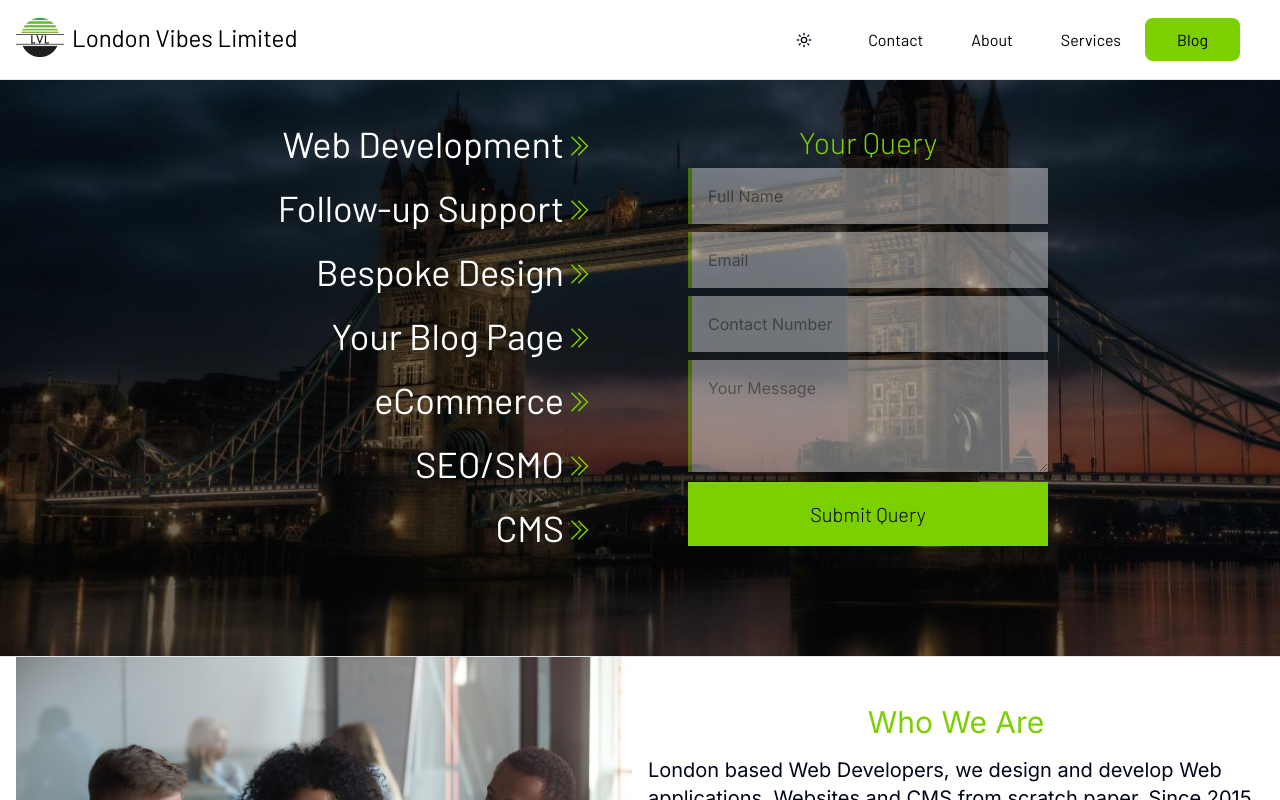
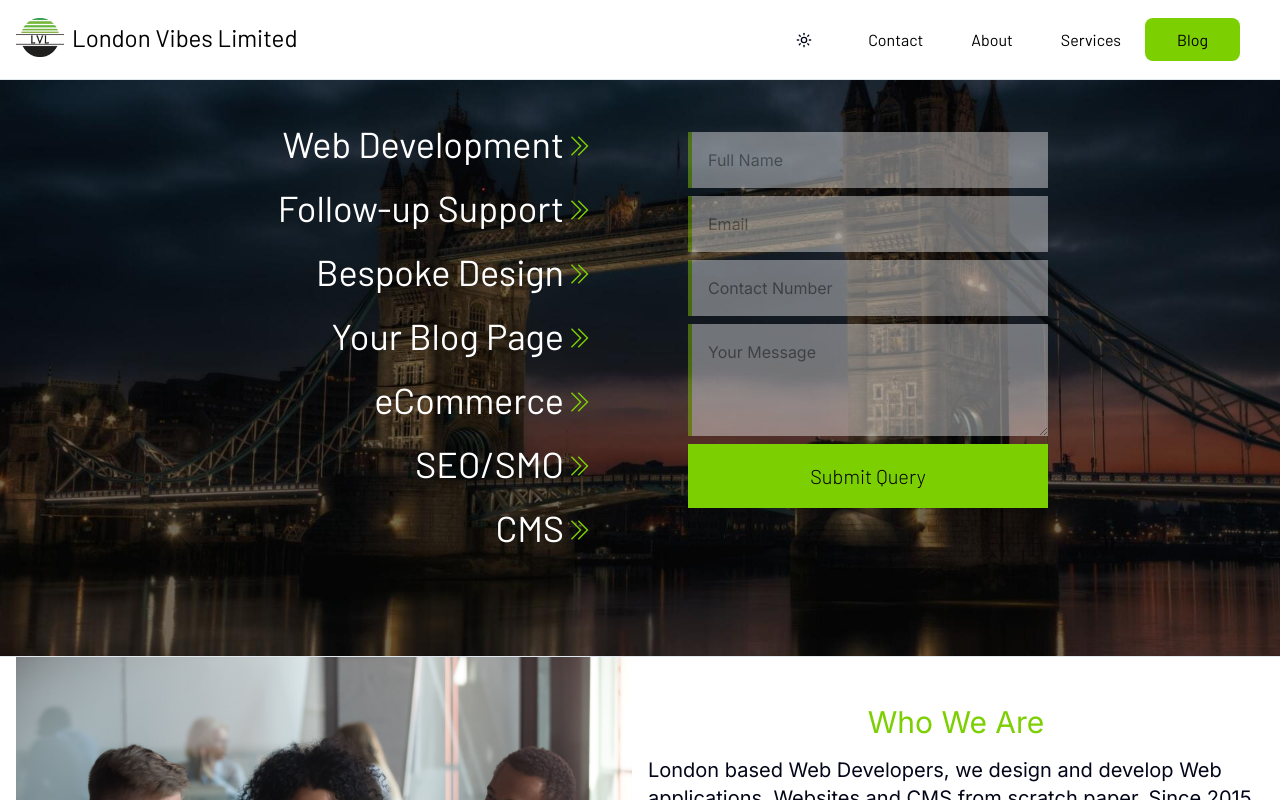
Before and after one commit to Sen12345/lvl-website, a Next.js app: page / in a window 1280 px wide. Shown: the top 800 px of the page. Built offline with nearby package versions, Linux system fonts and the light colour scheme; no server answers.

Commit message:
Update APP_NAME to London Vibes Limited

```diff
--- a/components/contactForm.tsx
+++ b/components/contactForm.tsx
@@ -54,7 +54,7 @@ const ContactFormPage = () => {
         onSubmit={form.handleSubmit(onSubmit)}
       >
         <div
-          className={` ${barlow.className} text-center text-3xl  text-lime-500 focus:txt-white hover:text-white`}
+          className={` ${barlow.className} text-center text-3xl md:hidden text-lime-500 focus:txt-white hover:text-white`}
         >
           Your Query
         </div>
@@ -165,10 +165,10 @@ const ContactFormPage = () => {
                     <textarea
                       cols={22}
                       rows={4}
-                      className="pl-4 w-full pt-4  text-black bg-white opacity-40  rounded-none focus:opacity-100 hover:opacity-100  border-l-4 border-lime-400 border-opacity-100"
+                      className="pl-4 w-full pt-4 -mb-2 text-black bg-white opacity-40  rounded-none focus:opacity-100 hover:opacity-100  border-l-4 border-lime-400 border-opacity-100"
                       placeholder="Your Message"
                       {...field}
-                    />
+                    ></textarea>
                   </div>
                 </FormControl>
                 <FormMessage />
@@ -177,7 +177,7 @@ const ContactFormPage = () => {
           />
         </div>
 
-        <div className="w-full mt-1 ">
+        <div className="w-full mt-[10px] ">
           <Button
             type="submit"
             className="px-7 py-8 w-full hover:text-white focus:text-white hover:bg-lime-500 get-in-touch rounded-none text-black bg-lime-500  transition-colors    cursor-pointer  hover:opacity-100 "
```
